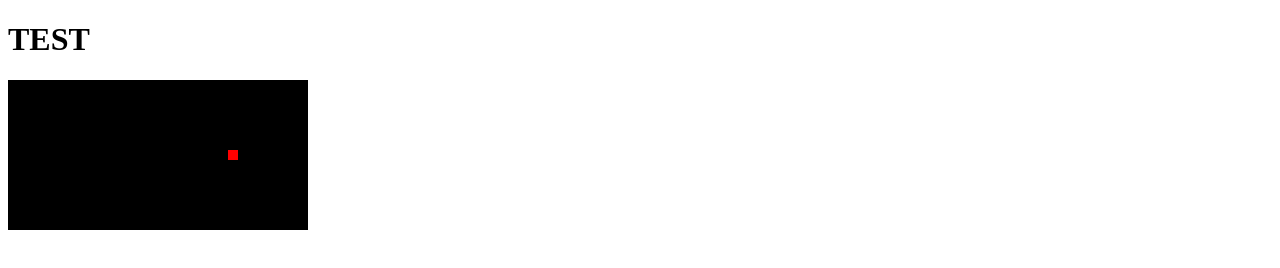
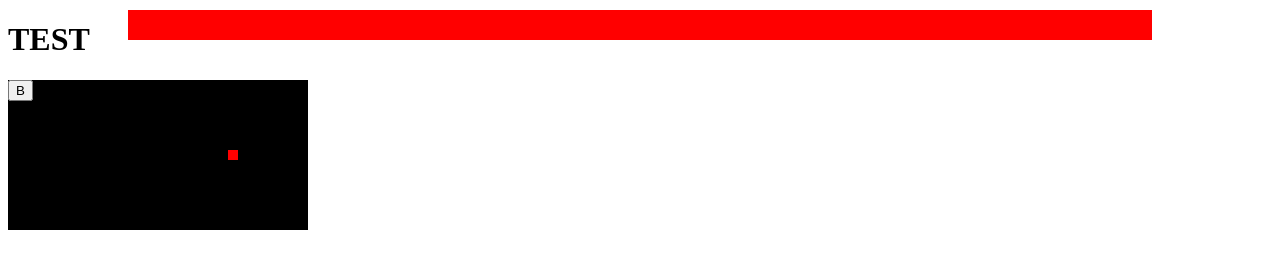
Before and after one commit to alternative451/132022, a website built with webpack: page public/index.html in a window 1280 px wide. Built offline with nearby package versions, Linux system fonts and the light colour scheme.

Commit message:
html prototo

```diff
--- a/public/index.html
+++ b/public/index.html
@@ -1,3 +1,43 @@
 <!DOCTYPE HTML>
 <h1>TEST</h1>
 <script src="main.js" type="module"></script>
+
+<style>
+    #monster_a, #monster_hp, #player_hp, #player_a, #player_dash {
+        position: absolute;
+        background: red;
+    }
+
+    #monster_a:after, #monster_hp:after, #player_hp:after, #player_a:after, #player_dash:after {
+        content: "";
+        position: relative;
+        background: orange;
+    }
+
+    #monster_hp {
+        width: 80%;
+        top: 10px;
+        left: 10%;
+        height: 30px;
+    }
+
+    #monster_a {
+        top: 50px;
+    }
+
+
+
+
+    BUTTON {
+        position: absolute;
+    }
+</style>
+
+<div id="monster_hp"></div>
+<div id="player_hp"></div>
+<div id="monster_a"></div>
+<div id="player_a"></div>
+<div id="player_dash"></div>
+
+<button type="button" id="a">A</button>
+<button type="button" id="b">B</button>
```
